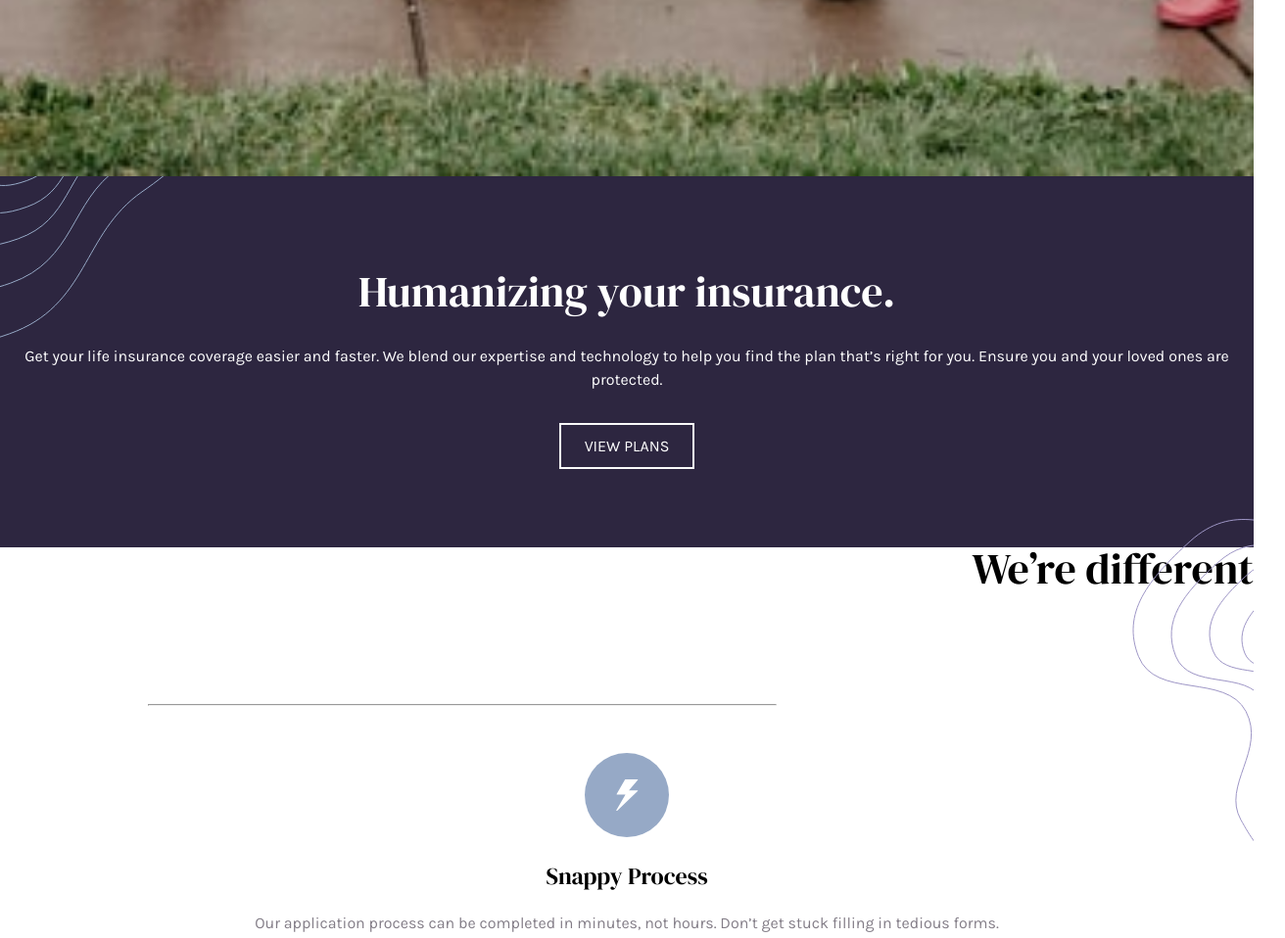
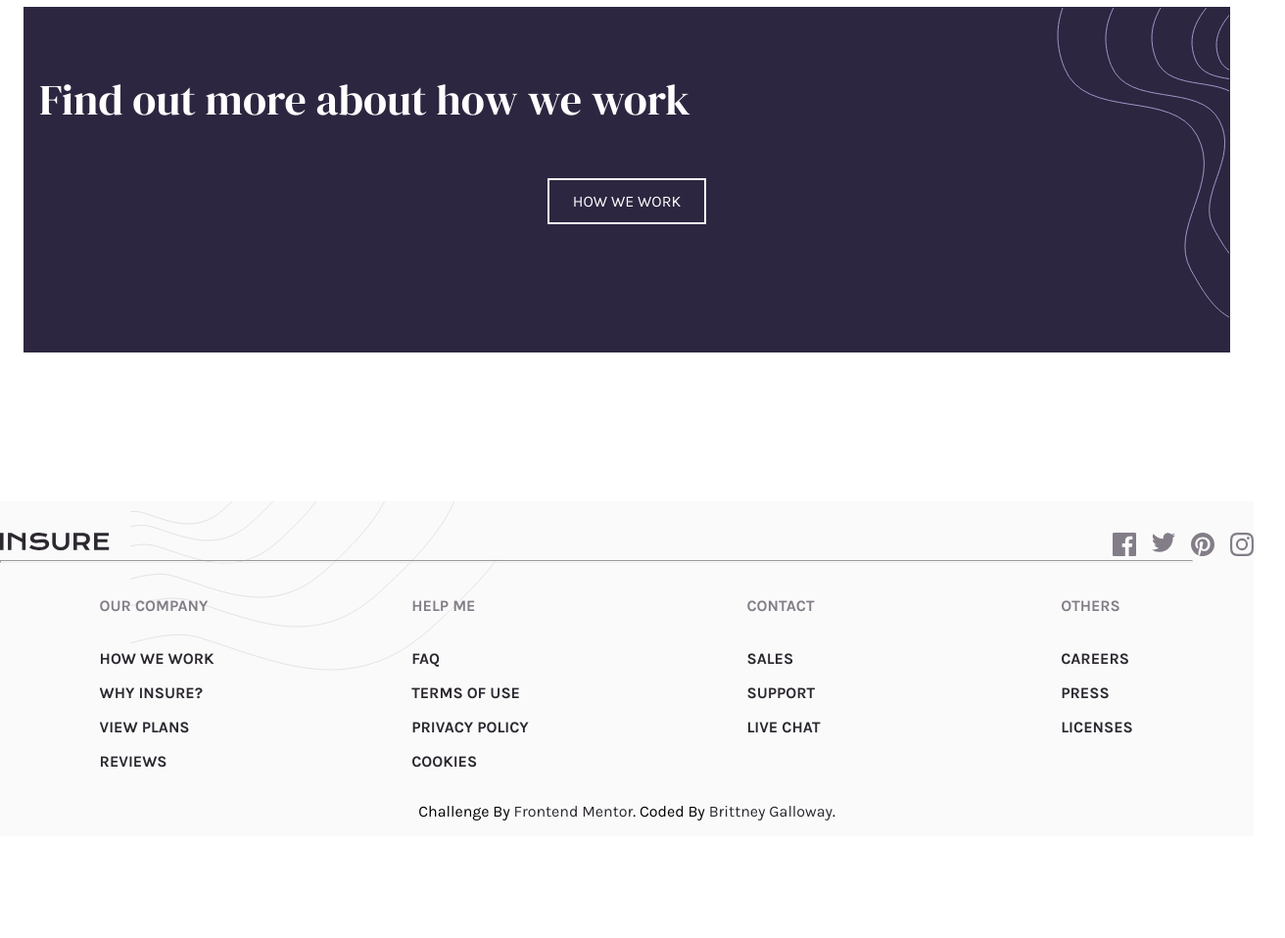
Before and after one commit to brittgalloway/InsureLanding, a website: page index.html in a window 1280 px wide. Shown: the part 1449-2407 px from the top of the page at 98% size, 1312 px wide, since content can reach past the window. After the commit the page ends 2303 px from the top, so only its background shows below. Drawn offline with Linux system fonts and the light colour scheme.

Commit message:
basic placements for desktop view

```diff
--- a/index.html
+++ b/index.html
@@ -32,6 +32,7 @@
     </header>
     <main>
       <div id="humanize">
+        <hr class="desktop-only"/>
         <h1>Humanizing your insurance.</h1>
         <p>
           Get your life insurance coverage easier and faster. We blend our expertise
@@ -103,7 +104,7 @@
       </div>
     </main>
     <footer>
-      <picture class="footer">
+      <picture class="footer-pattern">
         <source media="(min-width: 1440px)" srcset="./images/bg-pattern-footer-desktop.svg">
         <img src="./images/bg-pattern-footer-mobile.svg" alt style="width:auto;">
       </picture>
@@ -133,6 +134,7 @@
               </a>
             </li>
           </ul>
+        <hr/>
       </div>
       <div class="company">
         <p>Our company</p>
--- a/styles.css
+++ b/styles.css
@@ -82,6 +82,7 @@ p {
 #top-row button {
     background: transparent;
     border: none;
+    /* add a switch to the X to close */
 }
 main {
     display: grid;
@@ -214,7 +215,13 @@ footer p {
     grid-row: 1/2;
     grid-column: 1/2;
 }
-picture.footer {
+#media hr {
+    margin: 0;
+    flex-basis: 95%;
+    height: 1px;
+    color: var(--very-light-gray);
+}
+.footer-pattern {
     grid-row: 1/2;
     grid-column: 1/2;
 }
@@ -224,7 +231,6 @@ picture.footer {
     gap: 1rem;
     width: 100%;
     justify-content: center;
-    border-bottom: 1px solid var(--grayish-blue);
     padding-bottom: 2rem;
 }
 .company,
@@ -239,7 +245,7 @@ picture.footer {
 .help li:not(:first-child),
 .contact li:not(:first-child),
 .other li:not(:first-child) {
-    margin: 1rem;
+    margin-block: 1rem;
 }
 
 .attribution {
@@ -247,11 +253,10 @@ picture.footer {
     text-transform: capitalize;
     margin-block: 1rem;
 }
-@media ( width > 375px ) {
-    .desktop-only {
-        display: none;
-    }
+.desktop-only {
+    display: none;
 }
+@media ( width > 375px ) {}
 @media ( width >= 850px ) {
     .desktop-only {
         display: block;
@@ -260,8 +265,10 @@ picture.footer {
         display: none;
     }
     header {
+        width: 100%;
         display: flex;
         padding: 1rem;
+        justify-content: space-between;
     }
     #top-row {
         display: inline-block;
@@ -274,11 +281,12 @@ picture.footer {
         height: inherit;
         width: 50%;
     }
-    nav ul {
+    #nav-list {
         display: flex;
         flex-direction:  row;
         gap: 1rem;
         align-items: center;
+        justify-content: end;
     }
     #nav-list li {
         margin: 0;
@@ -292,5 +300,96 @@ picture.footer {
         color: var(--very-dark-violet);
         border-color: var(--very-dark-violet);
     }
+    body {
+        text-align: left;
+    }
+    main {
+        grid-template-columns: repeat(2, 1fr);
+    }
+    #humanize {
+        grid-row: 1/2;
+        grid-column: 1/3;
+        grid-template-columns: subgrid;
+        grid-template-rows: repeat(3, 30%);
+        gap:0;
+        justify-content: start;
+    }
+    #humanize h1 {
+        grid-column: 1/2;
+        grid-row: 1/2;
+        margin: 0;
+        padding: 0;
+        width: 75%;
+        margin-left: 25%;
+        font-size: 3rem;
+    }
+    #humanize p {
+        grid-column: 1/2;
+        grid-row: 2/3;
+        width: 75%;
+        margin-left: 25%;
+    }
+    #humanize a {
+        grid-column: 1/2;
+        grid-row: 3/4;
+        margin-left: 25%;
+        justify-self: auto;
+    }
+    #family {
+        grid-row: 1/3;
+        grid-column: 2/3;
+    }
+    .different {
+        grid-column: 1/3;
+    }
+    .different figure {
+        flex-basis: 30%;
+    }
+    .find-more {
+        grid-column: 1/3;
+    }
+    footer {
+        grid-template-columns: repeat(4, 25%);
+        grid-template-rows: repeat(3, auto);
+        text-align: left;
+        justify-items: center;
+        gap: 0;
+    }
+    .footer-pattern {
+        grid-column: 1/3;
+        grid-row: 1/3;
+    }
+    #media {
+        grid-column: 1/5;
+        grid-row: 1/2;
+        justify-content: space-between;
+        padding: 2rem;
+        gap: 0;
+        width: 100%;
+    }
+    .social-media {
+        width: auto;
+        padding: 0;
+    }
+    .company {
+        grid-column: 1/2;
+        grid-row: 2/3;
+    }
+    .help {
+        grid-column: 2/3;
+        grid-row: 2/3;
+    }
+    .contact {
+        grid-column: 3/4;
+        grid-row: 2/3;
+    }
+    .other {
+        grid-column: 4/5;
+        grid-row: 2/3;
+    }
+    .attribution {
+        grid-column: 1/5;
+        grid-row: 3/4;
+    }
 }
 @media ( width >= 1440px ) {}
```
Lines whose indentation alone changed are shown as unchanged.
